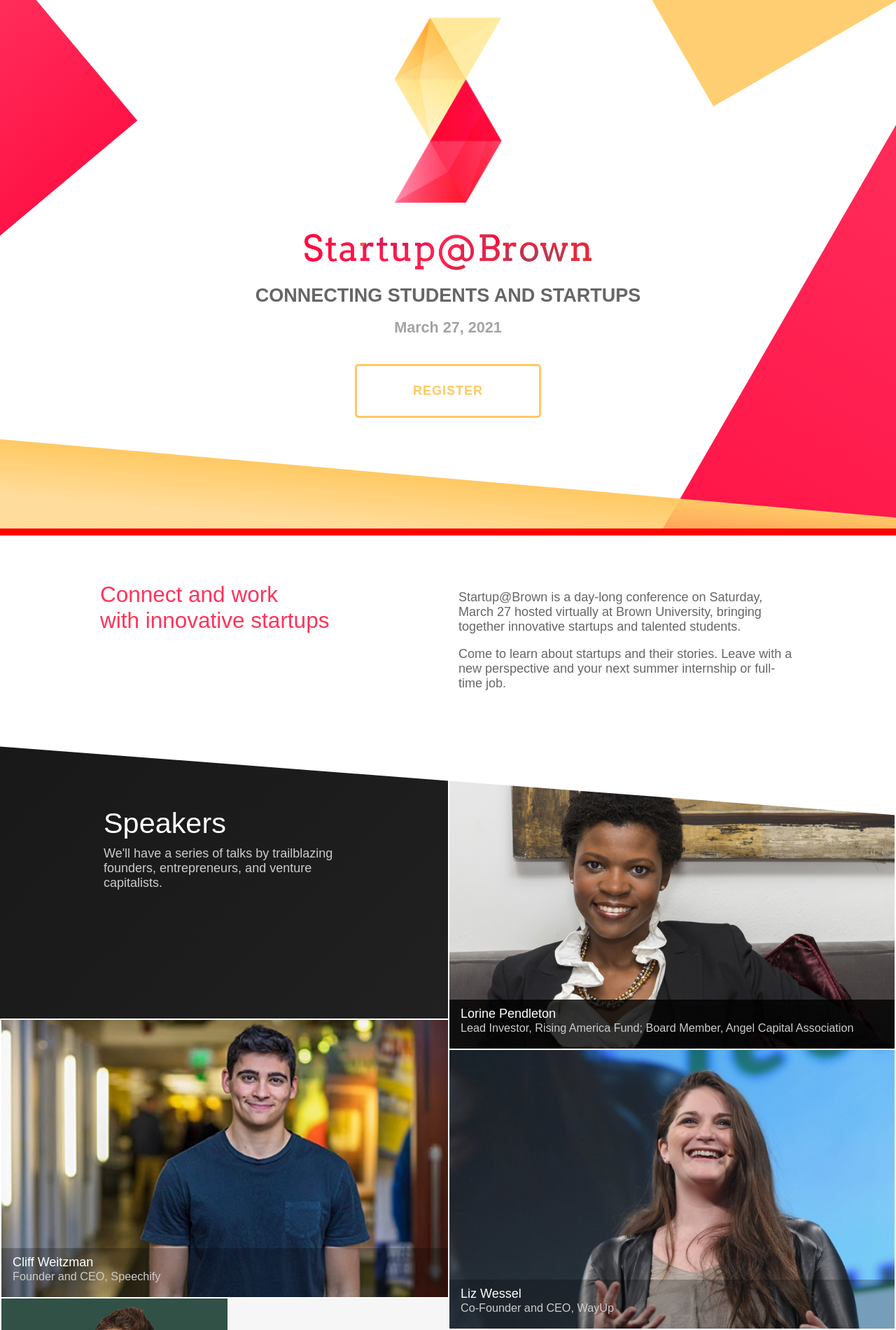
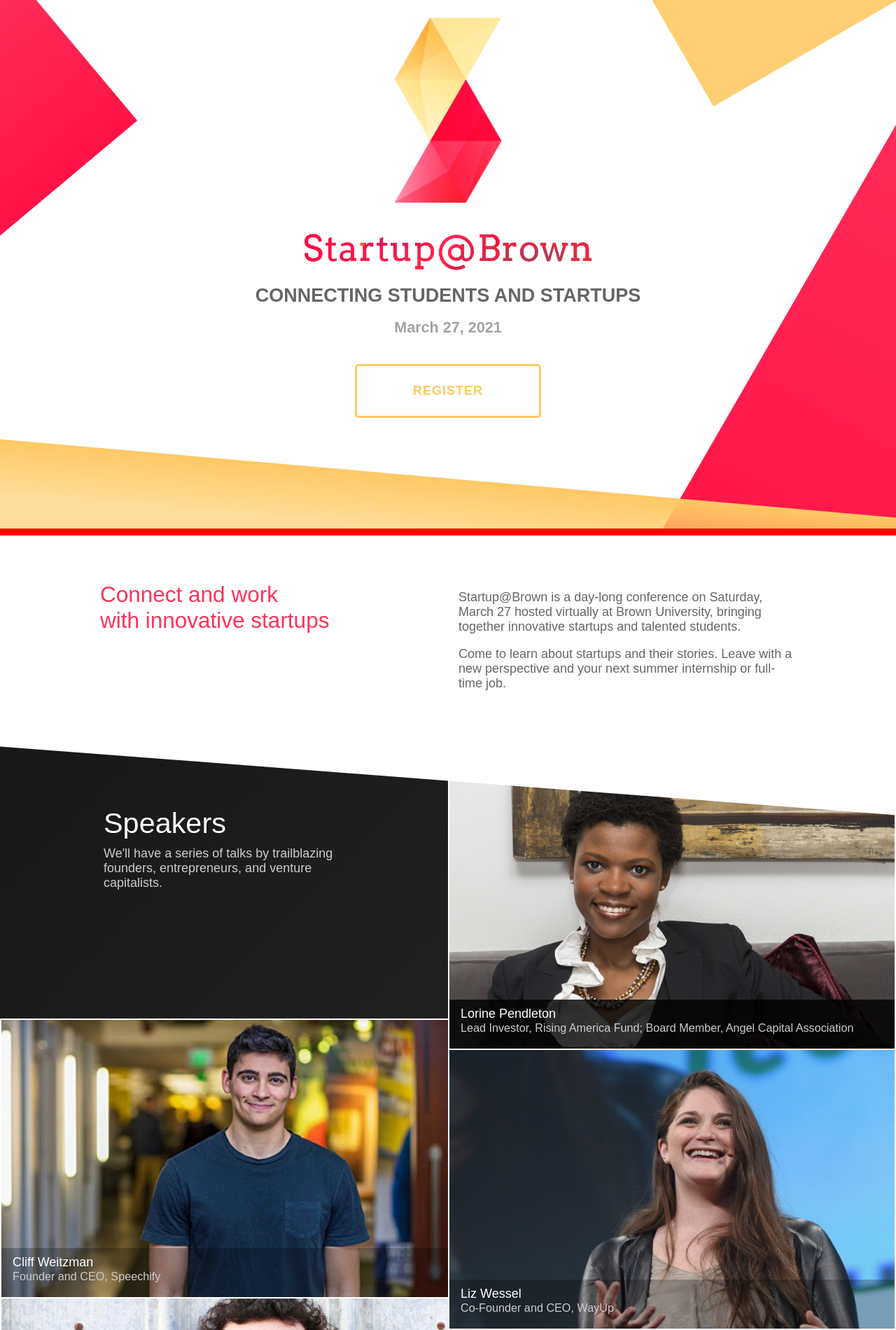
Before and after one commit to startupatbrown/startupatbrown.github.io, a Jekyll site: the page built from index.html, in a window 1280 px wide. Shown: the part 35-1935 px from the top of the page at 70% size. Built offline with Jekyll 4.4.1, drawn with Linux system fonts in a browser that asks for light colours; nearby versions of some CDN libraries; library files that are not in the unit come from our copies; grey boxes are pictures that could not be loaded.

Commit message:
tweaks to css

```diff
--- a/css/pages/index.scss
+++ b/css/pages/index.scss
@@ -490,15 +490,15 @@
 }
 
 #cheryl {
-  background: url("../../img/speakers/sam.png") no-repeat;
-  background-position: 0px -33px;
+  background: url("../../img/speakers/cheryl.png") no-repeat;
+  // background-position: 0px -33px;
   // background-size: auto 430px !important;
   @media (max-width: $screen-sm-max) {
     background-position: -70px 0px;
 
-    .speaker-label {
-      height: 100px;
-    }
+    // .speaker-label {
+    //   height: 100px;
+    // }
   }
 }
 
@@ -539,7 +539,7 @@
 
   background-color: #F6F6F6 !important;
 
-  background: url("../../img/speakers/sam.jpg") no-repeat;
+  background: url("../../img/speakers/ben.jpg") no-repeat;
   background-size: auto 430px !important;
   background-position: 30px auto;
 }
```
